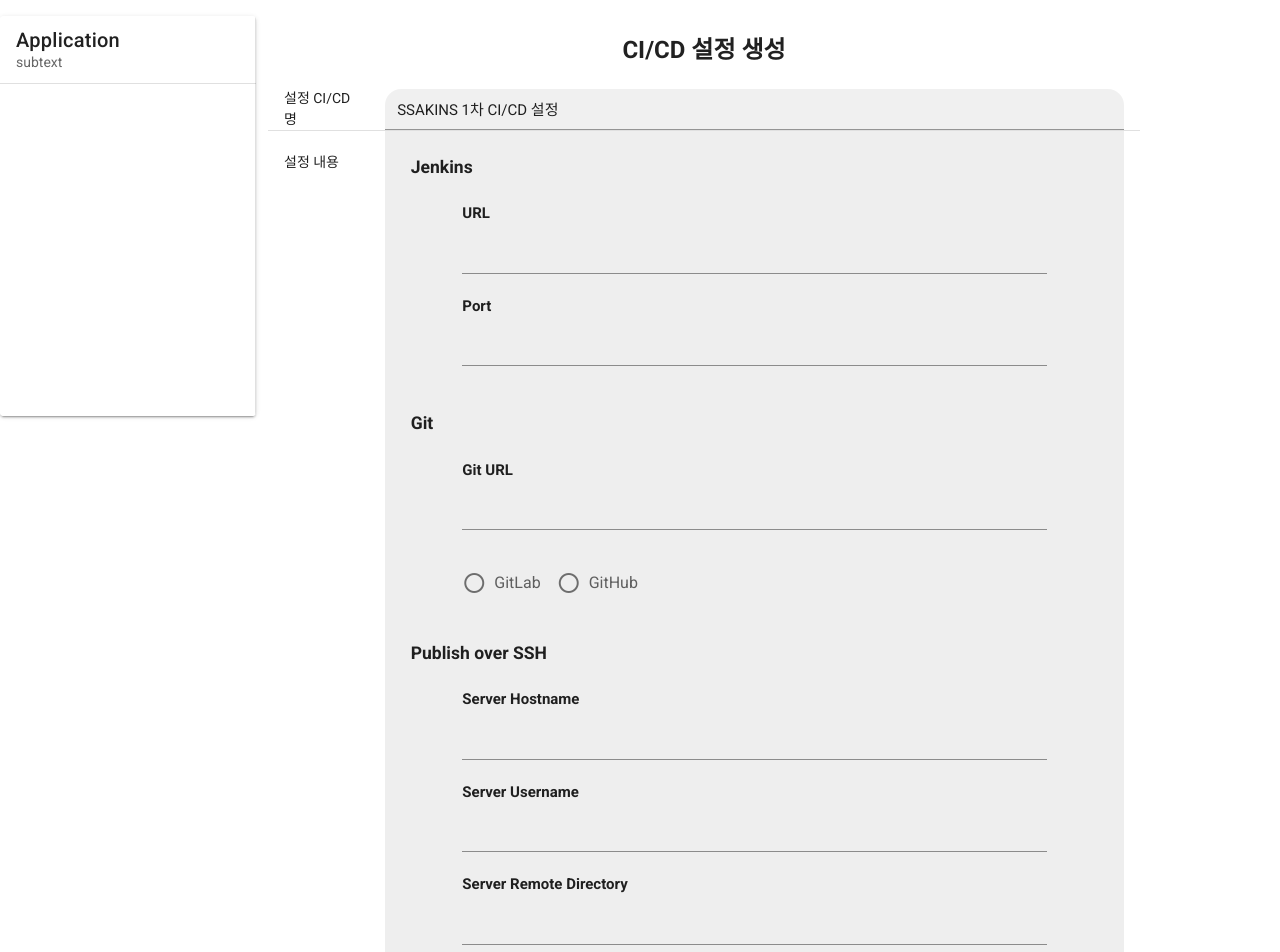
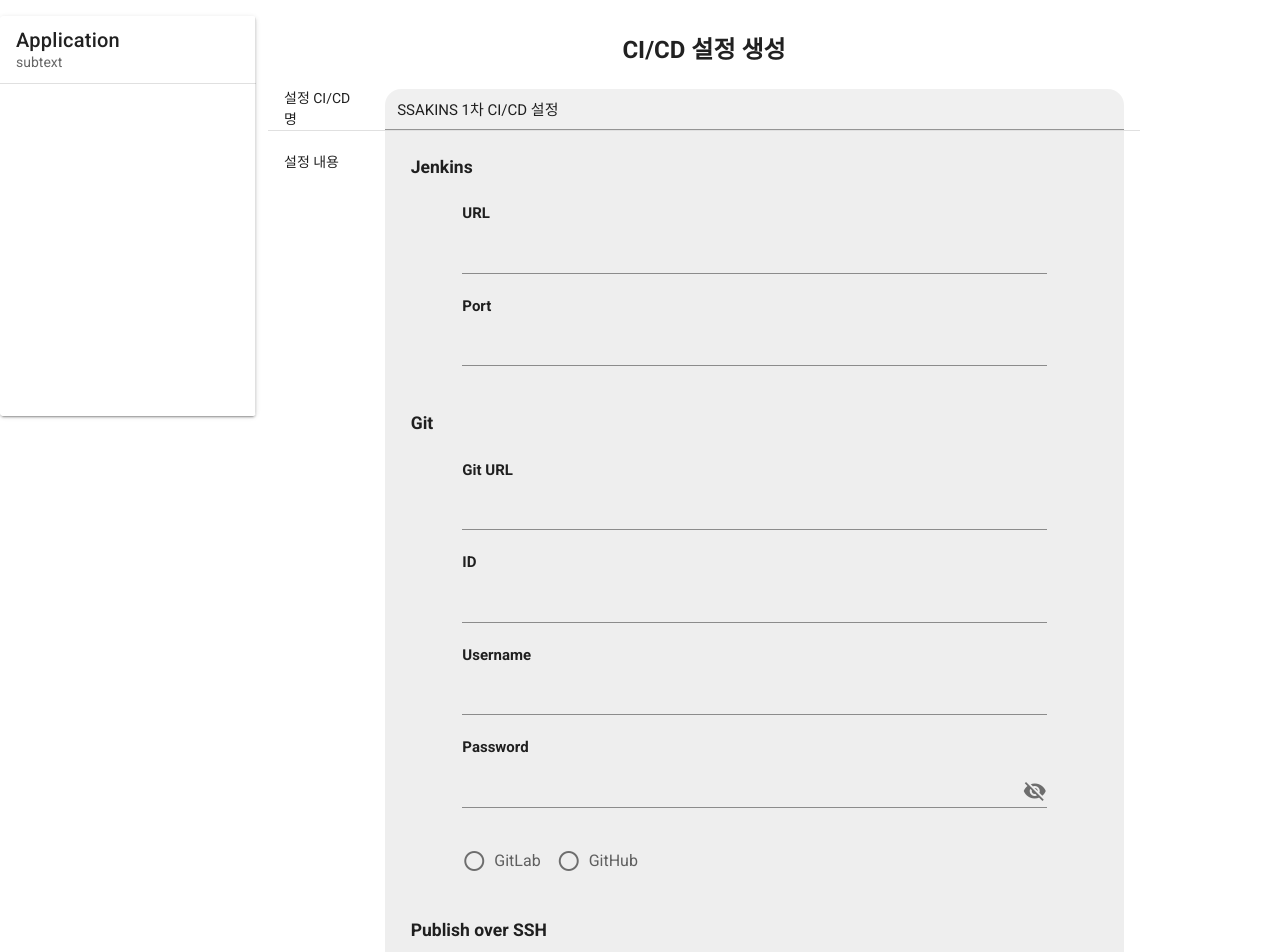
Before and after one commit to sooya12/SSAKINS, a Vue app in the folder frontend/: page /create in a window 1280 px wide. Shown: the top 952 px of the page. Built offline with nearby package versions, Linux system fonts and the light colour scheme.

Commit message:
[FE] update | 설정 생성 화면 서버부분 수정 | S03P31A201-50

```diff
--- a/frontend/src/components/ServerForm.vue
+++ b/frontend/src/components/ServerForm.vue
@@ -44,20 +44,20 @@ export default {
   name: 'ServerForm',
   data() {
     return {
-      serverKind: [
-        'Spring',
-        'Django(준비중)',
-        'Flask(준비중)',
-        'Express(준비중)',
-        'Vue',
-        'React(준비중)',
-      ],
-      disabledKind: [
-        'Django(준비중)',
-        'Flask(준비중)',
-        'Express(준비중)',
-        'React(준비중)',
-      ],
+      // serverKind: [
+      //   'Spring',
+      //   'Vue',
+      //   'Django(준비중)',
+      //   'Flask(준비중)',
+      //   'Express(준비중)',
+      //   'React(준비중)',
+      // ],
+      // disabledKind: [
+      //   'Django(준비중)',
+      //   'Flask(준비중)',
+      //   'Express(준비중)',
+      //   'React(준비중)',
+      // ],
       serverSelected: null,
 
       info: null,
@@ -72,15 +72,12 @@ export default {
       valid: false
     }
   },
-  components: {
-
-  },
   computed: {
     computedItems() {
-      return this.serverKind.map(item => {
+      return this.$store.state.serverKind.map(item => {
         return {
           text: item,
-          disabled: this.disabledKind.includes(item)
+          disabled: this.$store.state.disabledKind.includes(item)
         }
       })
     }
@@ -89,7 +86,11 @@ export default {
     saveServer() {
       if(this.serverSelected=='Spring') {
         this.serverSelected=this.tool
+        this.$store.state.disabledKind.push('Spring')
+      } else if(this.serverSelected=='Vue') {
+        this.$store.state.disabledKind.push('Vue')
       }
+
       this.$emit('update',{
         kind: this.serverSelected,
         info: this.info,
@@ -107,7 +108,7 @@ export default {
     },
     delOption(index) {
       this.options.splice(index, 1)
-    }
+    },
   }
 }
 
--- a/frontend/src/store/index.js
+++ b/frontend/src/store/index.js
@@ -11,5 +11,20 @@ export default new Vuex.Store({
     state:{
         server: 'http://localhost:8080/',
         // server: 'https://k3a201.p.ssafy.io/',
+
+        serverKind: [
+            'Spring',
+            'Vue',
+            'Django(준비중)',
+            'Flask(준비중)',
+            'Express(준비중)',
+            'React(준비중)',
+          ],
+          disabledKind: [
+            'Django(준비중)',
+            'Flask(준비중)',
+            'Express(준비중)',
+            'React(준비중)',
+          ],
     },
 })
--- a/frontend/src/views/Create.vue
+++ b/frontend/src/views/Create.vue
@@ -38,10 +38,25 @@
                     <h3>Git</h3><br>
                     <div style="margin: auto; width: 85%">
                       <h4>Git URL</h4><v-text-field
-                      v-model="giturl"
+                      v-model="git.giturl"
                       :rules="[rules.required]"
                       ></v-text-field>
-                      <v-radio-group v-model="gitKind" row :rules="[rules.required]">
+                      <h4>ID</h4><v-text-field
+                      v-model="git.id"
+                      :rules="[rules.required]"
+                      ></v-text-field>
+                      <h4>Username</h4><v-text-field
+                      v-model="git.username"
+                      :rules="[rules.required]"
+                      ></v-text-field>
+                      <h4>Password</h4><v-text-field
+                      v-model="git.password"
+                      :append-icon="gitShow ? 'mdi-eye' : 'mdi-eye-off'"
+                      :rules="[rules.required]"
+                      :type="gitShow ? 'text' : 'password'"
+                      @click:append="gitShow = !gitShow"
+                      ></v-text-field>
+                      <v-radio-group v-model="git.gitKind" row :rules="[rules.required]">
                         <v-radio label="GitLab" value="gitlab"></v-radio>
                         <v-radio label="GitHub" value="github"></v-radio>
                       </v-radio-group>
@@ -73,7 +88,7 @@
                       ></v-textarea>
                     </div>
                   </div>
-                  <div style="margin: 2vw">
+                  <!-- <div style="margin: 2vw">
                     <h3>Credential</h3>
                     <div style="margin: 0 auto; width: 85%">
                       <div style="margin-top: 1vw; margin-bottom: 1vw" v-for="(credential, index) in credentials" :key="index">
@@ -154,7 +169,7 @@
                     </div>
                     <v-btn v-if="credentialForms.length==0" @click="toggleCredentialForm">+</v-btn>
                     <v-btn v-if="credentialForms.length==1" @click="toggleCredentialForm">-</v-btn>
-                  </div>
+                  </div> -->
 
                   <div style="margin: 2vw">
                     <h3>Server</h3>
@@ -193,13 +208,13 @@
                           :rules="[rules.required]"
                           ></v-text-field>
                         </div>
-                        <v-btn @click="removeServer(index)">X</v-btn>
+                        <v-btn @click="removeServer(index, server.kind)">X</v-btn>
                       </div>
                       <div v-for="item in serverForms" :key="item">
                         <server-form v-on:update="saveServer"></server-form>
                       </div>
                     </div>
-                    <v-btn v-if="serverForms.length==0" @click="toggleServerForm">+</v-btn>
+                    <v-btn v-if="serverForms.length==0 && servers.length<2" @click="toggleServerForm">+</v-btn>
                     <v-btn v-if="serverForms.length==1" @click="toggleServerForm">-</v-btn>
                   </div>
                   <br>
@@ -217,7 +232,7 @@
 </template>
 
 <script>
-import CredentialForm from '@/components/CredentialForm.vue'
+// import CredentialForm from '@/components/CredentialForm.vue'
 import ServerForm from '@/components/ServerForm.vue'
 import axios from 'axios'
 
@@ -226,14 +241,17 @@ export default {
   data() {
     return {
       name: 'SSAKINS 1차 CI/CD 설정',
-      checkSpring: false,
-      checkVuejs: false,
       url: null,
       port: null,
-      gitKind: null,
-      giturl: null,
-      credentials: [],
-      credentialForms: [],
+      git: {
+        gitKind: null,
+        giturl: null,
+        id: null,
+        username: null,
+        password: null
+      },
+      // credentials: [],
+      // credentialForms: [],
       SSHServer: {
         key: null,
         hostName: null,
@@ -244,6 +262,7 @@ export default {
       servers: [],
       serverForms: [],
 
+      gitShow:false,
       show1: false,
       rules: {
         required: value => !!value || 'Required.',
@@ -254,26 +273,24 @@ export default {
     }
   },
   components: {
-    // Spring,
-    // Vuejs,
-    CredentialForm,
+    // CredentialForm,
     ServerForm
   },
   methods: {
-    toggleCredentialForm: function() {
-      if(this.credentialForms.length==0) {
-        this.credentialForms.push('CredentialForm')
-      } else {
-        this.credentialForms.pop()
-      }
-    },
-    removeCredential: function(index) {
-      this.credentials.splice(index, 1)
-    },
-    saveCredential: function(credential) {
-      this.credentialForms.pop()
-      this.credentials.push(credential)
-    },
+    // toggleCredentialForm: function() {
+    //   if(this.credentialForms.length==0) {
+    //     this.credentialForms.push('CredentialForm')
+    //   } else {
+    //     this.credentialForms.pop()
+    //   }
+    // },
+    // removeCredential: function(index) {
+    //   this.credentials.splice(index, 1)
+    // },
+    // saveCredential: function(credential) {
+    //   this.credentialForms.pop()
+    //   this.credentials.push(credential)
+    // },
     toggleServerForm: function() {
       if(this.serverForms.length==0) {
         this.serverForms.push('CredentialForm')
@@ -281,7 +298,12 @@ export default {
         this.serverForms.pop()
       }
     },
-    removeServer: function(index) {
+    removeServer: function(index, kind) {
+      if(kind=='Vue') {
+        this.$store.state.disabledKind.splice(this.$store.state.disabledKind.indexOf('Vue'), 1)
+      } else if(kind=='Spring_maven' || kind=='Spring_gradle') {
+        this.$store.state.disabledKind.splice(this.$store.state.disabledKind.indexOf('Spring'), 1)
+      }
       this.servers.splice(index, 1)
     },
     saveServer: function(server) {
@@ -298,8 +320,10 @@ export default {
       axios.post(this.$store.state.server + 'project/save', {
         project :{
           name: this.name,
-          giturl: this.giturl,
-          credentials: this.credentials,
+          url: this.url,
+          port: this.port,
+          git: this.git,
+          SSHServer: this.SSHServer,
           servers: this.servers
         }
       }).then(res=>{
```
